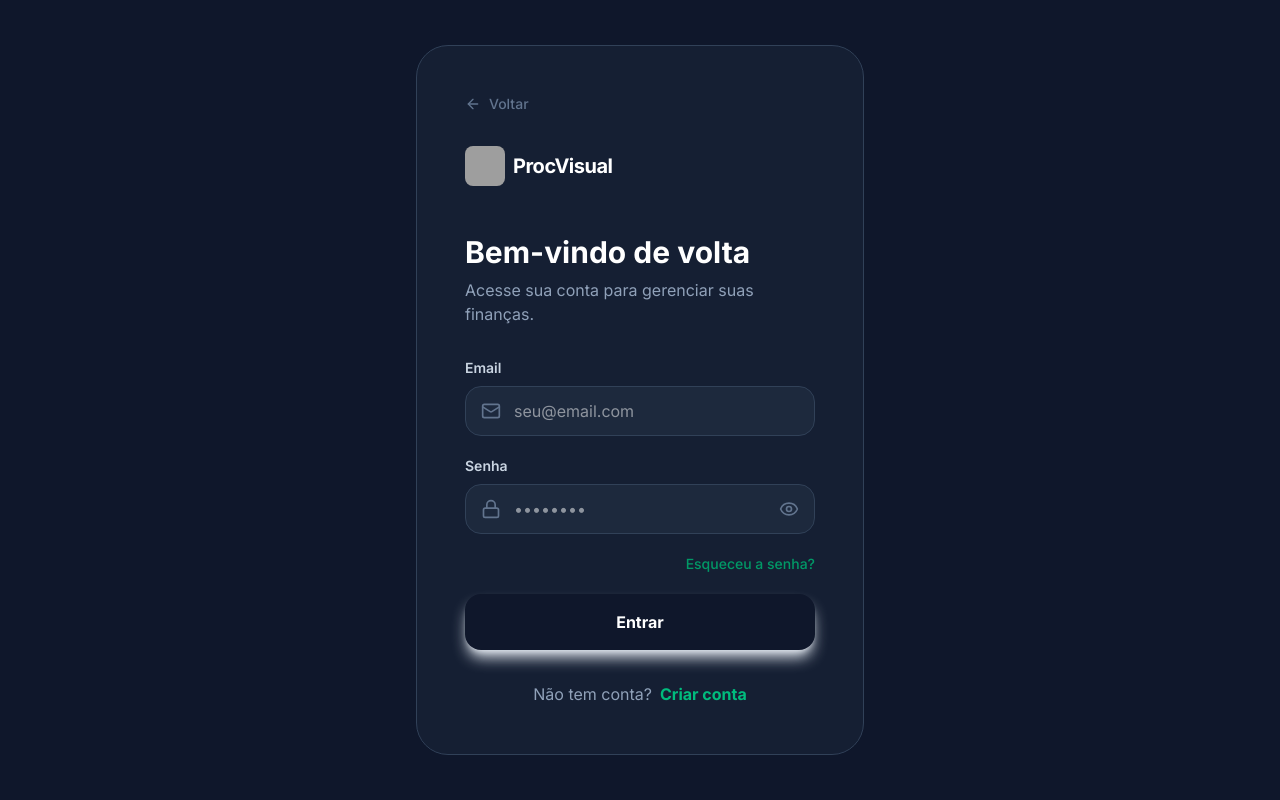
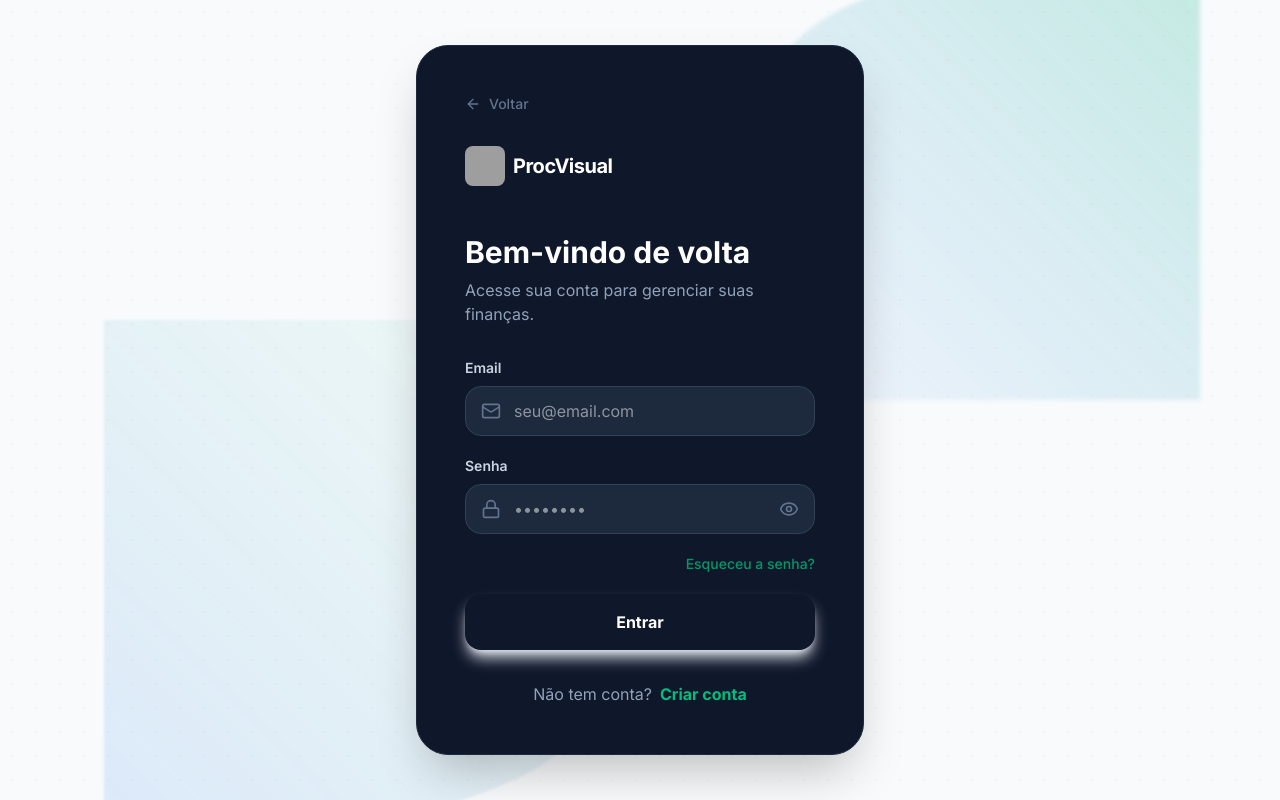
Before and after one commit to adrianodiasdasilvasilva-oss/ProcVisual---Controle-Financeiro-Inteligente, a React (Vite) app: page / in a window 1280 px wide. Both pictures are taken after a click on the button "Login". Built offline with nearby package versions, Linux system fonts and the light colour scheme; no server answers; grey boxes are pictures that could not be loaded.

Commit message:
feat: Enhance UI with dynamic background waves
Introduces animated, organic wave patterns to the background of authentication and main application views, creating a more modern and visually engaging user experience. Also refactors the landing page to remove static payment reassurance text.

```diff
--- a/src/App.tsx
+++ b/src/App.tsx
@@ -94,17 +94,67 @@
   };
 
   return (
-    <div className="min-h-screen flex items-center justify-center bg-slate-50 p-4">
-      <div className="bg-white p-8 rounded-3xl shadow-xl max-w-md w-full text-center">
-        <div className="w-16 h-16 bg-emerald-100 text-emerald-600 rounded-full flex items-center justify-center mx-auto mb-6">
+    <div className="min-h-screen flex items-center justify-center bg-[#F8FAFC] p-4 relative overflow-hidden">
+      {/* Background Elements - Organic Waves */}
+      <div className="absolute inset-0 z-0 pointer-events-none overflow-hidden">
+        {/* Top Right Wave */}
+        <svg
+          className="absolute top-[-10%] right-[-5%] w-[60%] h-[60%] opacity-40 blur-[2px]"
+          viewBox="0 0 800 800"
+          fill="none"
+          xmlns="http://www.w3.org/2000/svg"
+        >
+          <path
+            d="M800 0C600 100 400 50 200 150C0 250 100 450 0 600V800H800V0Z"
+            fill="url(#paint0_linear_app)"
+          />
+          <defs>
+            <linearGradient id="paint0_linear_app" x1="800" y1="0" x2="0" y2="800" gradientUnits="userSpaceOnUse">
+              <stop stopColor="#10B981" stopOpacity="0.6" />
+              <stop offset="1" stopColor="#3B82F6" stopOpacity="0.1" />
+            </linearGradient>
+          </defs>
+        </svg>
+
+        {/* Bottom Left Wave */}
+        <svg
+          className="absolute bottom-[-10%] left-[-5%] w-[70%] h-[70%] opacity-30 blur-[1px]"
+          viewBox="0 0 800 800"
+          fill="none"
+          xmlns="http://www.w3.org/2000/svg"
+        >
+          <path
+            d="M0 800C200 700 400 750 600 650C800 550 700 350 800 200V0H0V800Z"
+            fill="url(#paint1_linear_app)"
+          />
+          <defs>
+            <linearGradient id="paint1_linear_app" x1="0" y1="800" x2="800" y2="0" gradientUnits="userSpaceOnUse">
+              <stop stopColor="#3B82F6" stopOpacity="0.5" />
+              <stop offset="1" stopColor="#10B981" stopOpacity="0.1" />
+            </linearGradient>
+          </defs>
+        </svg>
+
+        {/* Subtle Halftone Pattern on Waves */}
+        <div
+          className="absolute inset-0 opacity-[0.03]"
+          style={{
+            backgroundImage: `radial-gradient(#0F172A 1px, transparent 1px)`,
+            backgroundSize: '24px 24px'
+          }}
+        />
+      </div>
+
+      <div className="bg-[#0F172A] p-8 rounded-3xl shadow-2xl border border-slate-800 max-w-md w-full text-center relative z-10">
+        <div className="w-16 h-16 bg-emerald-100/10 text-emerald-500 rounded-full flex items-center justify-center mx-auto mb-6">
           <svg className="w-8 h-8" fill="none" stroke="currentColor" viewBox="0 0 24 24">
             <path strokeLinecap="round" strokeLinejoin="round" strokeWidth="2" d="M15 7a2 2 0 012 2m4 0a6 6 0 01-7.743 5.743L11 17H9v2H7v2H4a1 1 0 01-1-1v-2.586a1 1 0 01.293-.707l5.964-5.964A6 6 0 1121 9z" />
           </svg>
         </div>
-        <h1 className="text-2xl font-bold text-slate-900 mb-2">
+        <h1 className="text-2xl font-bold text-white mb-2">
           {isConfirmMode ? 'Definir Nova Senha' : 'Redefinir Senha'}
         </h1>
-        <p className="text-slate-500 mb-8">
+        <p className="text-slate-400 mb-8">
           {isConfirmMode
             ? 'Agora você pode escolher sua nova senha de acesso.'
             : 'Digite seu email abaixo para receber o link de redefinição.'}
@@ -159,7 +209,7 @@
 
         <button
           onClick={onBack}
-          className="mt-6 text-sm font-medium text-slate-500 hover:text-slate-900"
+          className="mt-6 text-sm font-medium text-slate-400 hover:text-white transition-colors"
         >
           Voltar para o login
         </button>
@@ -327,26 +377,76 @@
   if (view === 'dashboard') {
     if (!hasAccess) {
       return (
-        <div className="min-h-screen bg-slate-50 flex items-center justify-center p-4">
+        <div className="min-h-screen bg-[#F8FAFC] flex items-center justify-center p-4 relative overflow-hidden">
+          {/* Background Elements - Organic Waves */}
+          <div className="absolute inset-0 z-0 pointer-events-none overflow-hidden">
+            {/* Top Right Wave */}
+            <svg
+              className="absolute top-[-10%] right-[-5%] w-[60%] h-[60%] opacity-40 blur-[2px]"
+              viewBox="0 0 800 800"
+              fill="none"
+              xmlns="http://www.w3.org/2000/svg"
+            >
+              <path
+                d="M800 0C600 100 400 50 200 150C0 250 100 450 0 600V800H800V0Z"
+                fill="url(#paint0_linear_access)"
+              />
+              <defs>
+                <linearGradient id="paint0_linear_access" x1="800" y1="0" x2="0" y2="800" gradientUnits="userSpaceOnUse">
+                  <stop stopColor="#10B981" stopOpacity="0.6" />
+                  <stop offset="1" stopColor="#3B82F6" stopOpacity="0.1" />
+                </linearGradient>
+              </defs>
+            </svg>
+
+            {/* Bottom Left Wave */}
+            <svg
+              className="absolute bottom-[-10%] left-[-5%] w-[70%] h-[70%] opacity-30 blur-[1px]"
+              viewBox="0 0 800 800"
+              fill="none"
+              xmlns="http://www.w3.org/2000/svg"
+            >
+              <path
+                d="M0 800C200 700 400 750 600 650C800 550 700 350 800 200V0H0V800Z"
+                fill="url(#paint1_linear_access)"
+              />
+              <defs>
+                <linearGradient id="paint1_linear_access" x1="0" y1="800" x2="800" y2="0" gradientUnits="userSpaceOnUse">
+                  <stop stopColor="#3B82F6" stopOpacity="0.5" />
+                  <stop offset="1" stopColor="#10B981" stopOpacity="0.1" />
+                </linearGradient>
+              </defs>
+            </svg>
+
+            {/* Subtle Halftone Pattern on Waves */}
+            <div
+              className="absolute inset-0 opacity-[0.03]"
+              style={{
+                backgroundImage: `radial-gradient(#0F172A 1px, transparent 1px)`,
+                backgroundSize: '24px 24px'
+              }}
+            />
+          </div>
+
           <motion.div
             initial={{ opacity: 0, y: 20 }}
             animate={{ opacity: 1, y: 0 }}
-            className="bg-white p-8 md:p-12 rounded-3xl shadow-xl max-w-lg w-full text-center"
+            className="bg-[#0F172A] p-8 md:p-12 rounded-3xl shadow-2xl border border-slate-800 max-w-lg w-full text-center relative z-10"
           >
-            <div className="w-20 h-20 bg-emerald-100 text-emerald-600 rounded-full flex items-center justify-center mx-auto mb-8">
+            <div className="w-20 h-20 bg-emerald-100/10 text-emerald-500 rounded-full flex items-center justify-center mx-auto mb-8">
               <CreditCard className="w-10 h-10" />
             </div>
-            <h1 className="text-3xl font-bold text-slate-900 mb-4">Ative seu acesso</h1>
-            <p className="text-slate-600 mb-8 text-lg">
+            <h1 className="text-3xl font-bold text-white mb-4">Ative seu acesso</h1>
+            <p className="text-slate-400 mb-8 text-lg">
               Para liberar o acesso completo ao dashboard e todas as funcionalidades da ProcVisual, é necessário concluir a assinatura mensal.
             </p>
 
-            <div className="bg-slate-50 rounded-2xl p-6 mb-8 text-left">
-              <h3 className="font-bold text-slate-900 mb-4 flex items-center gap-2">
-                <CheckCircle2 className="w-5 h-5 text-emerald-600" />
+            <div className="bg-slate-800/50 rounded-2xl p-6 mb-8 text-left border border-slate-700">
+              <h3 className="font-bold text-white mb-4 flex items-center gap-2">
+                <CheckCircle2 className="w-5 h-5 text-emerald-500" />
                 O que você recebe:
               </h3>
-              <ul className="space-y-3 text-slate-600">
+              <ul className="space-y-3 text-slate-400">
                 <li className="flex items-center gap-2">
                   <div className="w-1.5 h-1.5 bg-emerald-500 rounded-full"></div>
                   Acesso completo a todas as ferramentas
@@ -376,7 +476,7 @@
               </a>
               <button
                 onClick={handleLogout}
-                className="w-full text-slate-500 font-medium hover:text-slate-800 transition-colors"
+                className="w-full text-slate-400 font-medium hover:text-white transition-colors"
               >
                 Sair da conta
               </button>
--- a/src/components/Auth.tsx
+++ b/src/components/Auth.tsx
@@ -129,9 +129,59 @@
   };
 
   return (
-    <div className="min-h-screen flex items-center justify-center bg-slate-900 p-6">
+    <div className="min-h-screen flex items-center justify-center bg-[#F8FAFC] p-6 relative overflow-hidden">
+      {/* Background Elements - Organic Waves */}
+      <div className="absolute inset-0 z-0 pointer-events-none overflow-hidden">
+        {/* Top Right Wave */}
+        <svg
+          className="absolute top-[-10%] right-[-5%] w-[60%] h-[60%] opacity-40 blur-[2px]"
+          viewBox="0 0 800 800"
+          fill="none"
+          xmlns="http://www.w3.org/2000/svg"
+        >
+          <path
+            d="M800 0C600 100 400 50 200 150C0 250 100 450 0 600V800H800V0Z"
+            fill="url(#paint0_linear)"
+          />
+          <defs>
+            <linearGradient id="paint0_linear" x1="800" y1="0" x2="0" y2="800" gradientUnits="userSpaceOnUse">
+              <stop stopColor="#10B981" stopOpacity="0.6" />
+              <stop offset="1" stopColor="#3B82F6" stopOpacity="0.1" />
+            </linearGradient>
+          </defs>
+        </svg>
+
+        {/* Bottom Left Wave */}
+        <svg
+          className="absolute bottom-[-10%] left-[-5%] w-[70%] h-[70%] opacity-30 blur-[1px]"
+          viewBox="0 0 800 800"
+          fill="none"
+          xmlns="http://www.w3.org/2000/svg"
+        >
+          <path
+            d="M0 800C200 700 400 750 600 650C800 550 700 350 800 200V0H0V800Z"
+            fill="url(#paint1_linear)"
+          />
+          <defs>
+            <linearGradient id="paint1_linear" x1="0" y1="800" x2="800" y2="0" gradientUnits="userSpaceOnUse">
+              <stop stopColor="#3B82F6" stopOpacity="0.5" />
+              <stop offset="1" stopColor="#10B981" stopOpacity="0.1" />
+            </linearGradient>
+          </defs>
+        </svg>
+
+        {/* Subtle Halftone Pattern on Waves (Optional/Subtle) */}
+        <div
+          className="absolute inset-0 opacity-[0.03]"
+          style={{
+            backgroundImage: `radial-gradient(#0F172A 1px, transparent 1px)`,
+            backgroundSize: '24px 24px'
+          }}
+        />
+      </div>
+
       {/* Form Container */}
-      <div className="max-w-md w-full bg-slate-800/50 p-8 md:p-12 rounded-3xl border border-slate-700 backdrop-blur-sm relative">
+      <div className="max-w-md w-full bg-[#0F172A] p-8 md:p-12 rounded-3xl border border-slate-800 shadow-2xl relative z-10">
         <button
           onClick={onBack}
           className="mb-8 flex items-center gap-2 text-slate-500 hover:text-white transition-colors group"
--- a/src/components/LandingPage.tsx
+++ b/src/components/LandingPage.tsx
@@ -334,10 +334,6 @@
               Ativar meu acesso agora
               <ArrowRight className="w-5 h-5 group-hover:translate-x-1 transition-transform" />
             </button>
-            <p className="mt-4 text-xs text-slate-400 flex items-center justify-center gap-2">
-              <ShieldCheck className="w-4 h-4" />
-              Pagamento seguro e garantia de 7 dias
-            </p>
           </div>
         </div>
       </div>
```
